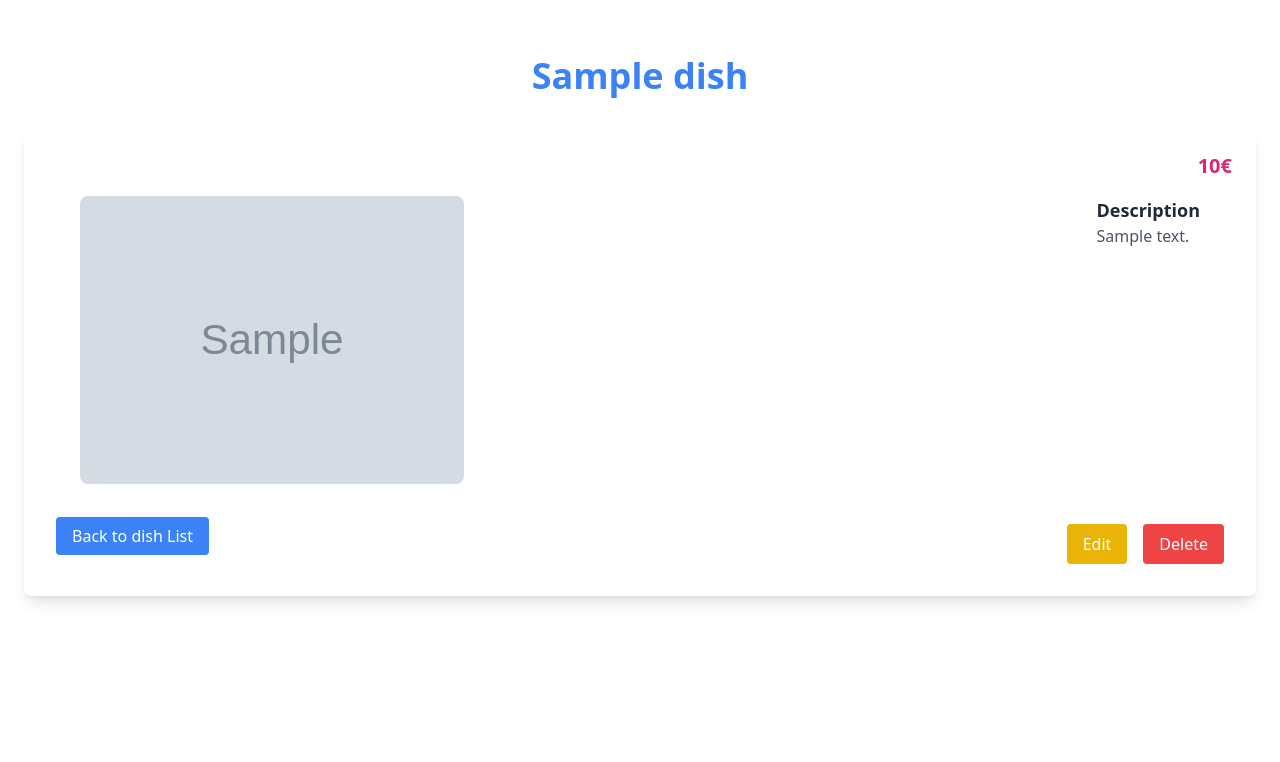
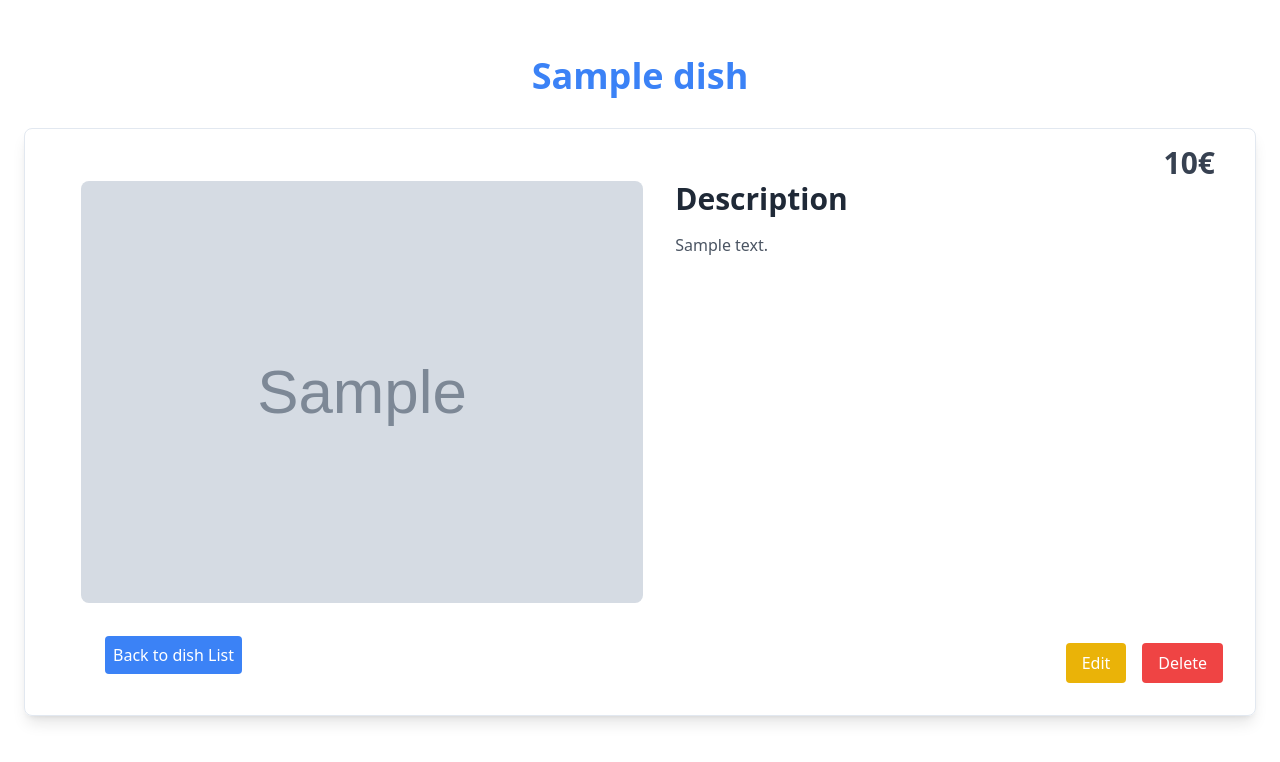
Before and after one commit to Engarif3/MenuCraft, a Symfony app: template templates/dish/show.html.twig in a window 1280 px wide. Shown: the top 762 px of the page. Run offline with Twig, Linux system fonts and the light colour scheme; the template is opened without the code that fills it: most values are stand-ins (such as "Sample title", 1, 10 or a date in 2020); grey boxes marked "Sample" are stand-in pictures; style sheets or scripts are compiled from the project's sources; some libraries are stand-ins or nearby versions.

Commit message:
image show for url and upload done

```diff
--- a/composer.json
+++ b/composer.json
@@ -18,6 +18,7 @@
         "symfony/flex": "^2",
         "symfony/form": "7.1.*",
         "symfony/framework-bundle": "7.1.*",
+        "symfony/mime": "7.1.*",
         "symfony/runtime": "7.1.*",
         "symfony/twig-bundle": "7.1.*",
         "symfony/validator": "7.1.*",
--- a/config/services.yaml
+++ b/config/services.yaml
@@ -3,8 +3,11 @@
 
 # Put parameters here that don't need to change on each machine where the app is deployed
 # https://symfony.com/doc/current/best_practices.html#use-parameters-for-application-configuration
+# parameters:
+#   images_directory: "%kernel.project_dir%/public/images"
+
 parameters:
-  images_directory: "%kernel.project_dir%/public/images"
+  images_directory: "%kernel.project_dir%/public/uploads/images"
 
 services:
   # default configuration for services in *this* file
--- a/src/Entity/Dish.php
+++ b/src/Entity/Dish.php
@@ -17,8 +17,11 @@ class Dish
     #[ORM\Column(length: 255)]
     private ?string $name = null;
 
-    #[ORM\Column(length: 255)]
+    // #[ORM\Column(length: 255)]
+    // private ?string $description = null;
+    #[ORM\Column(type: Types::TEXT)]
     private ?string $description = null;
+
 
     #[ORM\Column(type: 'string', length: 255, nullable: true)]
     private ?string $image = null;
--- a/templates/dish/show.html.twig
+++ b/templates/dish/show.html.twig
@@ -5,24 +5,24 @@ endblock %} {% block body %}
     {{ dish.name }}
   </h1>
 
-  <div class="bg-white rounded-lg shadow-lg p-2">
-    <div class="flex justify-end items-center m-4">
-      <span class="text-xl text-pink-600 font-bold">{{ dish.price }}€</span>
+  <div class=" rounded-lg shadow-lg p-2 border border-slate-200">
+    <div class="flex justify-end items-center me-8 mt-2">
+      <span class="text-3xl text-gray-700 font-bold">{{ dish.price }}€</span>
     </div>
 
     <div class="flex justify-between mx-12">
       {% if dish.image %}
       <div class="mb-4">
+
         <img
-          src="{{ dish.image starts with 'http' ? dish.image : asset('uploads/' ~ dish.image) }}"
-          alt="{{ dish.name }}"
-          class="w-96 rounded-lg"
+        class="w-[800px] rounded-lg"
+        src="{{dish.image}}"
         />
       </div>
       {% endif %}
 
-      <div class="mb-4 text-left">
-        <h3 class="text-lg font-semibold text-gray-800">Description</h3>
+      <div class=" text-left w-8/12 ml-8">
+        <h3 class="text-3xl font-semibold text-gray-800 mb-4">Description</h3>
         <p class="text-gray-600">{{ dish.description }}</p>
       </div>
     </div>
@@ -48,7 +48,7 @@ endblock %} {% block body %}
     <div class="m-6">
       <a
         href="{{ path('app_dishes') }}"
-        class="bg-blue-500 text-white py-2 px-4 rounded hover:bg-blue-700 transition"
+        class="bg-blue-500 text-white p-2 ml-12 rounded hover:bg-blue-700 transition"
         >Back to dish List</a
       >
     </div>
```
Also changed, not shown: migrations/Version20241122012922.php (added, +31 -0 lines), src/Controller/DishesController.php (+49 -0 lines), templates/dish/list.html.twig (+15 -7 lines), public/uploads/images/673f9a5374258.jpg (added), public/uploads/images/673f9b72eda19.jpg (added), public/uploads/images/673f9b963bf3d.jpg (added), public/uploads/images/673f9bd28cd92.jpg (added), public/uploads/images/673fa0d70f79e.jpg (added), public/uploads/images/673fd86587fe1.jpg (added), 1 other file.
